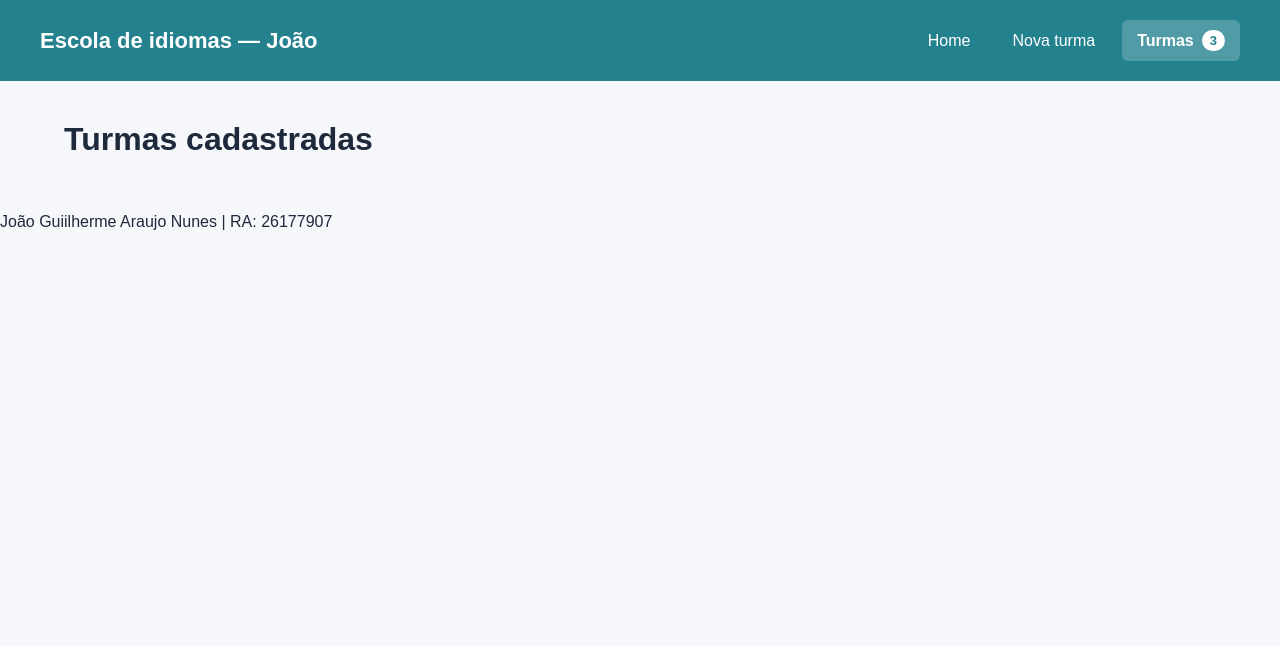
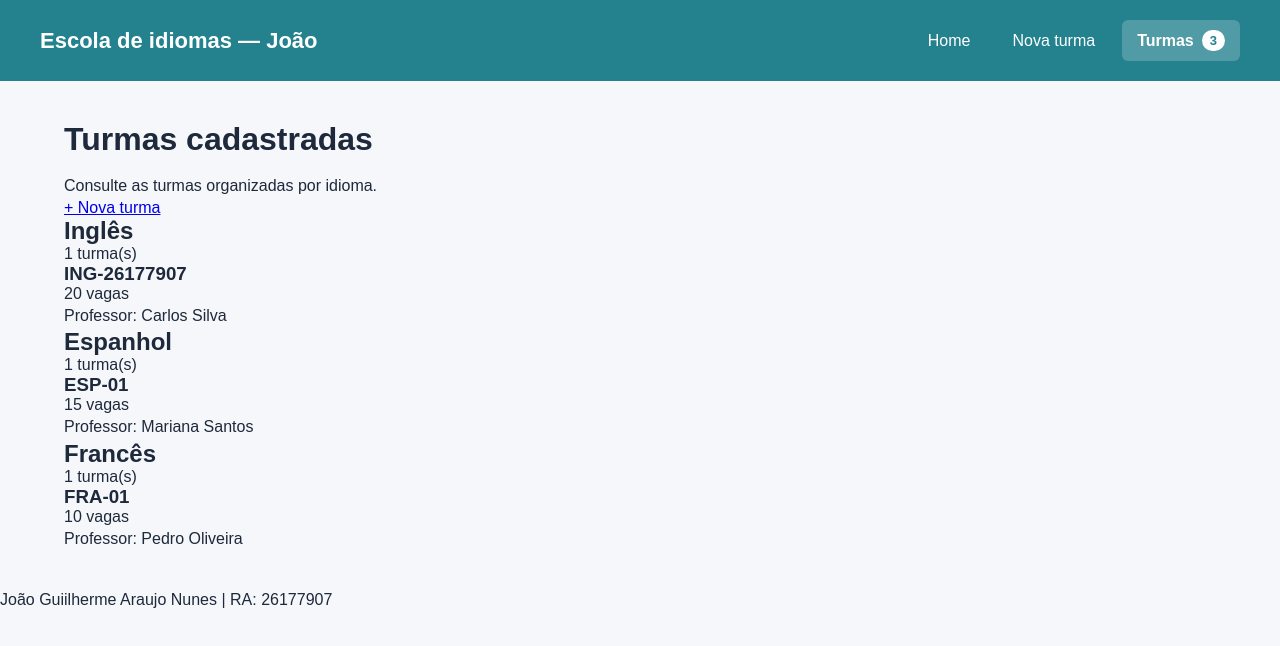
Before and after one commit to joaoguilhermean26-star/router-26177907, a React (Vite) app: page /turmas in a window 1280 px wide. Shown: the top 646 px of the page. Built offline with nearby package versions, Linux system fonts and the light colour scheme.

Commit message:
feat: visualização agrupada por idioma C3

```diff
--- a/src/pages/Visualizacao.jsx
+++ b/src/pages/Visualizacao.jsx
@@ -1,7 +1,92 @@
-function Visualizacao() {
+
+import { Link, useLocation } from "react-router-dom";
+
+const IDIOMAS = ["Inglês", "Espanhol", "Francês"];
+
+function Visualizacao({ title, turmas }) {
+  // O título e as turmas são recebidos do App via props.
+  // O useLocation recebe a mensagem enviada pelo cadastro.
+
+  const location = useLocation();
+  const mensagem = location.state?.mensagem;
+
   return (
     <main>
-      <h1>Turmas cadastradas</h1>
+      <div className="visualizacao-topo">
+        <div>
+          <h1>{title}</h1>
+
+          <p>
+            Consulte as turmas organizadas por idioma.
+          </p>
+        </div>
+
+        <Link className="botao" to="/turmas/novo">
+          + Nova turma
+        </Link>
+      </div>
+
+      {mensagem && (
+        <p className="mensagem-sucesso" role="status">
+          {mensagem}
+        </p>
+      )}
+
+      {turmas.length === 0 ? (
+        <div className="lista-vazia">
+          <p>Nenhuma turma cadastrada.</p>
+
+          <Link to="/turmas/novo">
+            Cadastrar turma
+          </Link>
+        </div>
+      ) : (
+        IDIOMAS.map(idioma => {
+          // Separa as turmas que possuem o idioma atual.
+          const turmasIdioma = turmas.filter(
+            turma => turma.idioma === idioma
+          );
+
+          return (
+            <section className="grupo-idioma" key={idioma}>
+              <div className="grupo-titulo">
+                <h2>{idioma}</h2>
+
+                <span>
+                  {turmasIdioma.length} turma(s)
+                </span>
+              </div>
+
+              {turmasIdioma.length === 0 ? (
+                <p className="idioma-vazio">
+                  Nenhuma turma neste idioma.
+                </p>
+              ) : (
+                <div className="grade-turmas">
+                  {turmasIdioma.map(turma => (
+                    <article
+                      className="card-turma"
+                      key={turma.id}
+                    >
+                      <div className="card-turma-topo">
+                        <h3>{turma.codigo}</h3>
+
+                        <span className="turma-vagas">
+                          {turma.vagas} vagas
+                        </span>
+                      </div>
+
+                      <p>
+                        Professor: {turma.professor}
+                      </p>
+                    </article>
+                  ))}
+                </div>
+              )}
+            </section>
+          );
+        })
+      )}
     </main>
   );
 }
```
